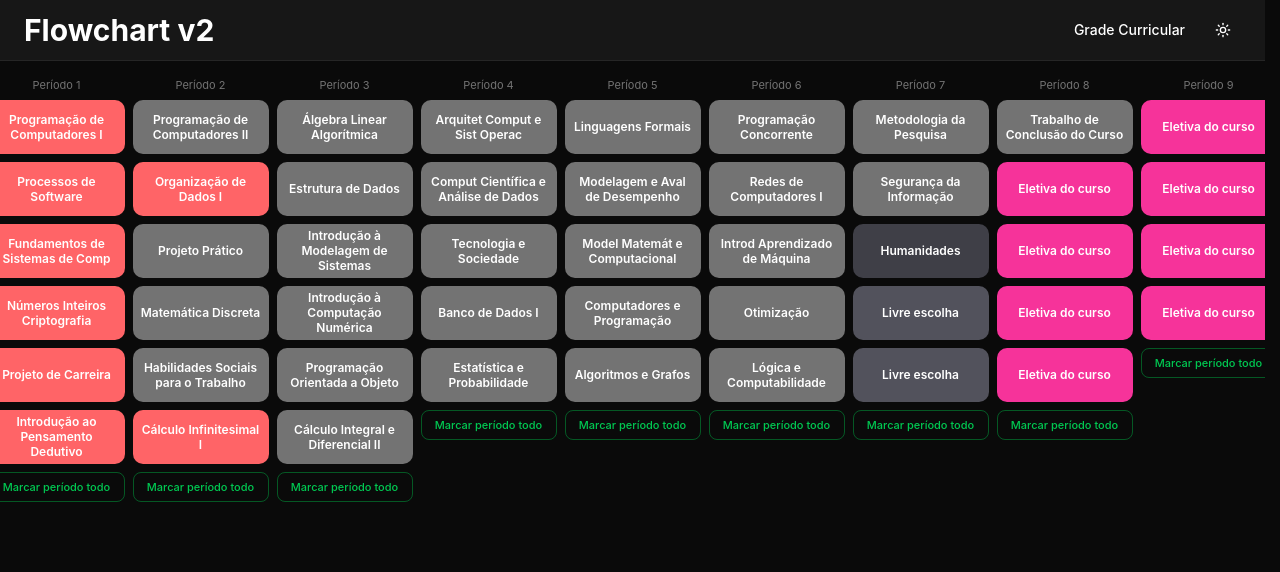
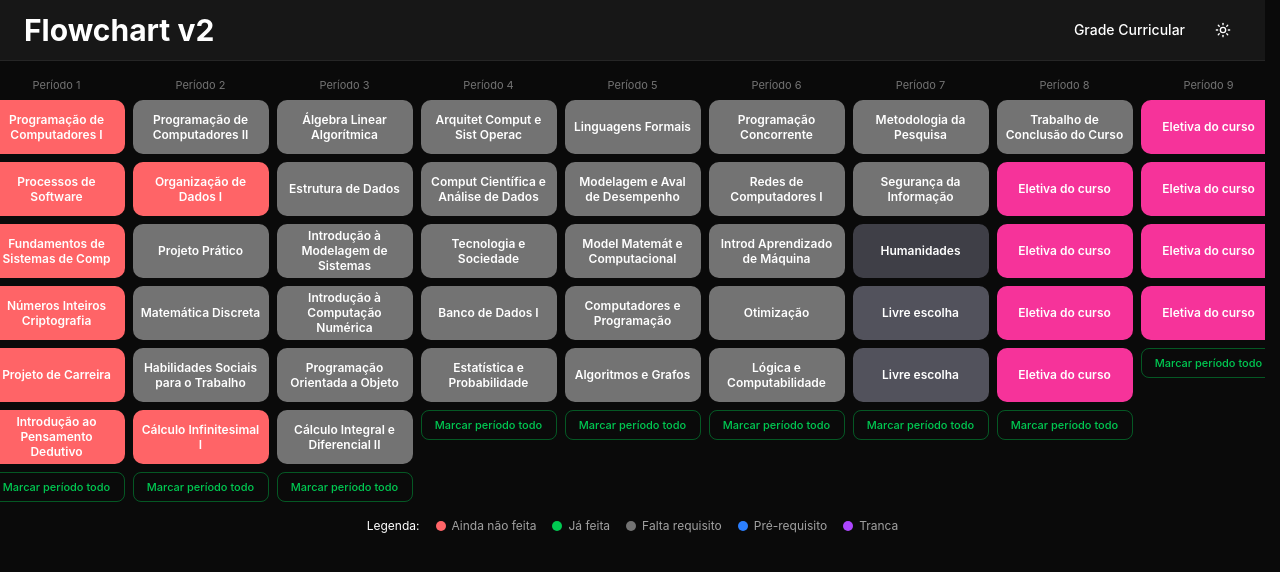
Before and after one commit to borges-1802/flowchart, a React (Vite) app: page / in a window 1280 px wide. Shown: the top 572 px of the page. Built offline with nearby package versions, Linux system fonts and the light colour scheme.

Commit message:
feat: legenda

```diff
--- /dev/null
+++ b/src/components/Legend.tsx
@@ -0,0 +1,27 @@
+interface LegendProps {
+  theme: 'dark' | 'light';
+}
+
+const items = [
+  { color: 'bg-red-400', label: 'Ainda não feita' },
+  { color: 'bg-green-500', label: 'Já feita' },
+  { color: 'bg-neutral-500', label: 'Falta requisito' },
+  { color: 'bg-blue-500', label: 'Pré-requisito' },
+  { color: 'bg-purple-500', label: 'Tranca' }
+];
+
+export function Legend({ theme }: LegendProps) {
+  const textClass = theme === 'dark' ? 'text-neutral-400' : 'text-neutral-500';
+
+  return (
+    <div className="flex flex-wrap items-center justify-center gap-x-4 gap-y-2 px-4 pb-6 text-xs">
+        <p>Legenda:</p>
+      {items.map((item) => (
+        <span key={item.label} className={`flex items-center gap-1.5 ${textClass}`}>
+          <span className={`h-2.5 w-2.5 rounded-full ${item.color}`} />
+          {item.label}
+        </span>
+      ))}
+    </div>
+  );
+}
--- a/src/components/Slotbox/Slotbox.tsx
+++ b/src/components/Slotbox.tsx
@@ -1,6 +1,6 @@
 import { useRef, useState, type MouseEvent } from 'react';
-import type { ElectiveSlot, ElectiveKind } from '../../types/electiveSlot.types';
-import type { SubjectStatus } from '../../types/subject.types';
+import type { ElectiveSlot, ElectiveKind } from '../types/electiveSlot.types';
+import type { SubjectStatus } from '../types/subject.types';
 
 interface SelectedElective {
   id: string;
--- a/src/components/SubjectBox/SubjectBox.tsx
+++ b/src/components/SubjectBox.tsx
@@ -1,4 +1,4 @@
-import type { Subject, SubjectStatus } from '../../types/subject.types';
+import type { Subject, SubjectStatus } from '../types/subject.types';
 
 interface SubjectBoxProps {
   subject: Subject;
--- a/src/components/SubjectDetailPanel/SubjectDetailPanel.tsx
+++ b/src/components/SubjectDetailPanel.tsx
@@ -1,4 +1,4 @@
-import type { Subject } from '../../types/subject.types';
+import type { Subject } from '../types/subject.types';
 
 interface SubjectDetailPanelProps {
   subject: Subject;
--- a/src/pages/Home.tsx
+++ b/src/pages/Home.tsx
@@ -1,9 +1,10 @@
 import { useEffect, useState } from 'react';
 import { usePersistedState } from '../hooks/usePersistedState';
-import { Header } from '../components/Header/Header';
-import { SemesterColumn } from '../components/SemesterColumn/SemesterColumn';
-import { SelectElectiveModal } from '../components/SelectElectiveModal/SelectElectiveModal';
-import { SubjectDetailPanel } from '../components/SubjectDetailPanel/SubjectDetailPanel';
+import { Header } from '../components/Header';
+import { SemesterColumn } from '../components/SemesterColumn';
+import { SelectElectiveModal } from '../components/SelectElectiveModal';
+import { SubjectDetailPanel } from '../components/SubjectDetailPanel';
+import { Legend } from '../components/Legend';
 import { getSubjectStatus } from '../domain/getSubjectStatus';
 import subjectsData from '../data/subjects.json';
 import electiveSlotsData from '../data/electiveSlots.json';
@@ -182,6 +183,8 @@ export function Home() {
         ))}
       </div>
 
+      <Legend theme={theme} />
+
       {selectedSubject && <SubjectDetailPanel subject={selectedSubject} nameById={nameById} />}
 
       {openSlot && (
```
Also changed, not shown: src/components/SelectElectiveModal.tsx (renamed from src/components/SelectElectiveModal/SelectElectiveModal.tsx, +5 -5 lines), src/components/SemesterColumn.tsx (renamed from src/components/SemesterColumn/SemesterColumn.tsx, +4 -4 lines), src/components/Header.tsx (renamed from src/components/Header/Header.tsx), src/components/Modal.tsx (renamed from src/components/Modal/Modal.tsx).
